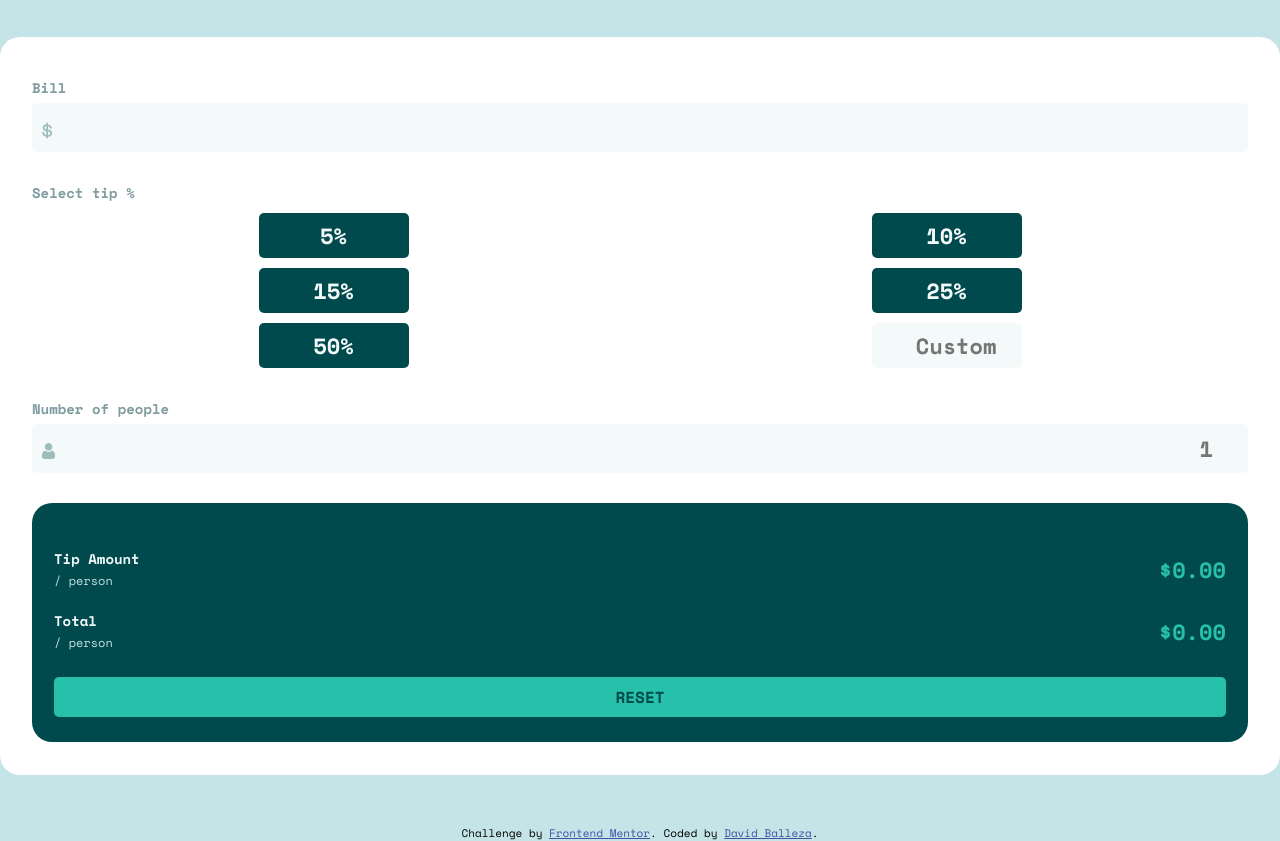
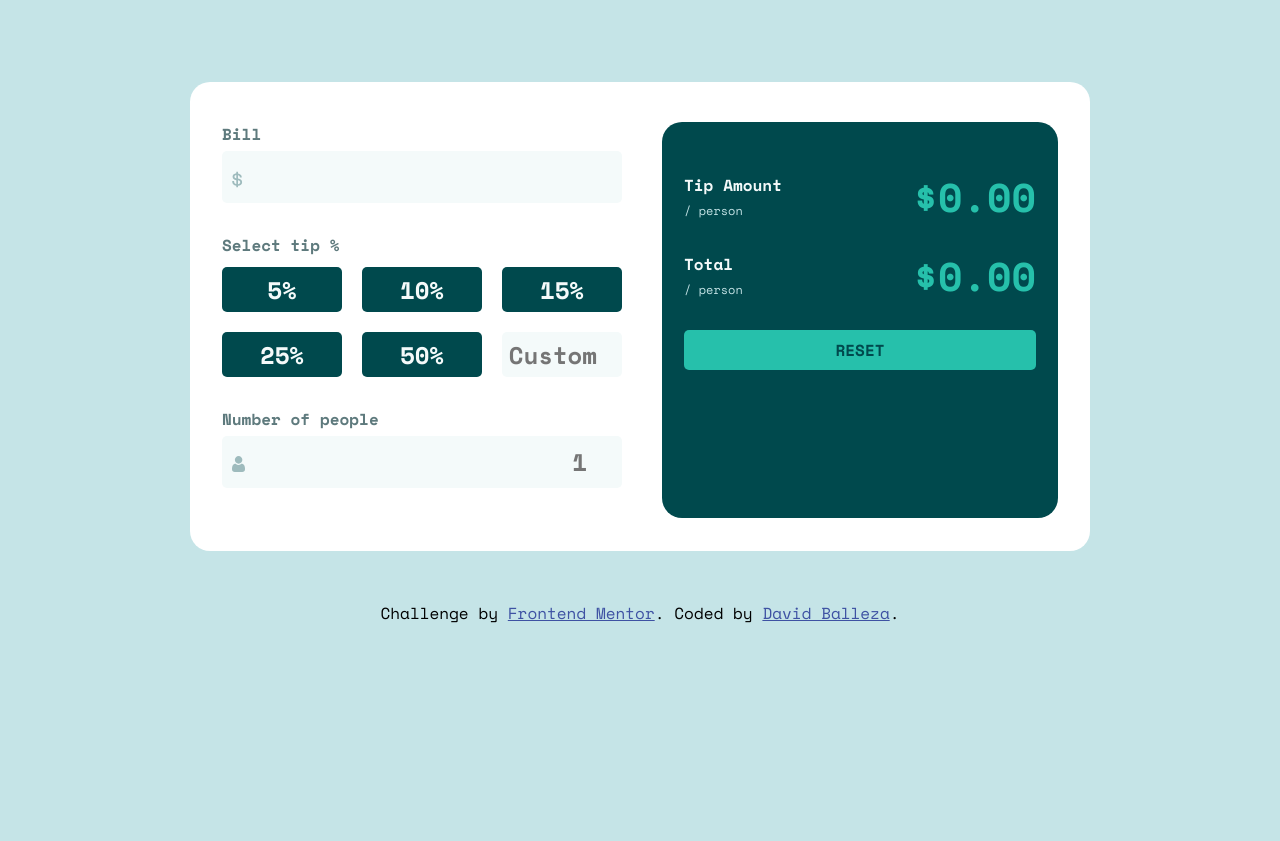
Before and after one commit to davidballezaa/frontend-mentor, a plain HTML site: page tip-calculator-app/index.html in a window 1280 px wide. Shown: the part 107-948 px from the top of the page. After the commit the page ends 800 px from the top, so only its background shows below. Drawn offline with nearby package versions, Linux system fonts and the light colour scheme.

Commit message:
added desktop styles

```diff
--- a/tip-calculator-app/styles.css
+++ b/tip-calculator-app/styles.css
@@ -39,7 +39,7 @@ input:focus {
 
 .input-text-info {
     font-weight: 700;
-    color: var(--very-dark-grayish-cyan);
+    color: var(--dark-grayish-cyan);
 }
 
 /* Page Start */
@@ -52,10 +52,12 @@ header {
     padding: 50px 0 40px 0;
 }
 
-main .calculator-card {
+.calculator-card {
     background-color: var(--white);
     padding: 40px 32px 33px 32px;
     border-radius: 20px;
+    max-width: 900px;
+    margin: 0 auto;
 }
 
 .card__input {
@@ -114,7 +116,7 @@ main .calculator-card {
     margin-bottom: 10px;
 }
 
-.input__tip-container .input__tip-buttons {
+.input__tip-buttons {
     display: grid;
     grid-template-columns: 1fr 1fr;
     grid-template-rows: 1fr 1fr 1fr;
@@ -125,7 +127,7 @@ main .calculator-card {
     height: 45px;
     width: 100%;
     min-width: 120px;
-    max-width: 150px;
+    max-width: 250px;
     border-radius: 5px;
     font-weight: 700;
     justify-self: center;
@@ -186,6 +188,7 @@ main .calculator-card {
     background-color: var(--very-dark-cyan);
     padding: 45px 22px 25px 22px;
     border-radius: inherit;
+    max-width: 100%;
 }
 
 .result-container{
@@ -273,7 +276,60 @@ footer {
 
 /* Javascript styles END */
 
+/* DEFAULT STYLES */
+.attribution { font-size: 13px; text-align: center; }
+.attribution a { color: hsl(228, 45%, 44%); }
+/* DEFAULT STYLES END */
+
+@media (min-width: 1024px){
+
+    body {
+        font-size: 1.6rem;
+    }
+
+    input {
+        font-size: 2.4rem;
+    }
 
 
-.attribution { font-size: 11px; text-align: center; }
-.attribution a { color: hsl(228, 45%, 44%); }
+    header {
+        padding-bottom: 85px;
+    }
+
+    main {
+        padding: 0 30px;
+    }
+
+    .calculator-card {
+        display: grid;
+        grid-template-columns: 1fr 1fr;
+        grid-template-rows: 1fr;
+        grid-gap: 40px;
+    }
+
+    .input__tip-buttons {
+        grid-template-columns: 1fr 1fr 1fr;
+        grid-template-rows: 1fr 1fr;
+        grid-gap: 20px;
+    }
+
+    .input__tip-buttons > * {
+        max-width: 120px;
+    }
+
+    .input__tip-buttons  button {
+        font-size: 2.4rem;
+    }
+
+    .card__result {
+        max-width: 396px;
+    }
+
+    .result-result {
+        font-size: 4rem;
+    }
+
+    .attribution {
+        font-size: 1.6rem;
+    }
+}
```
